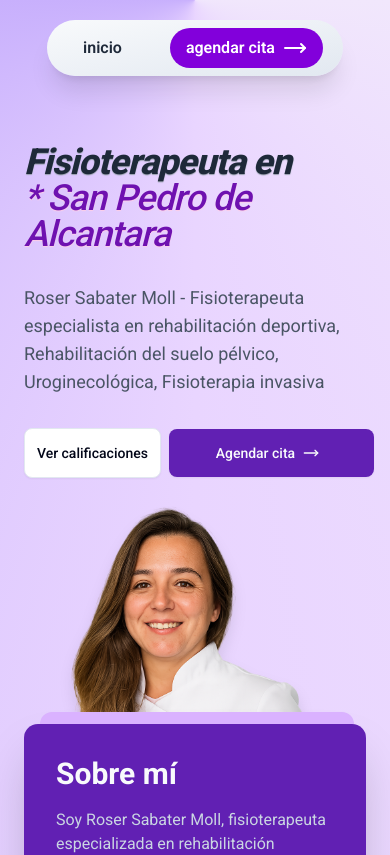
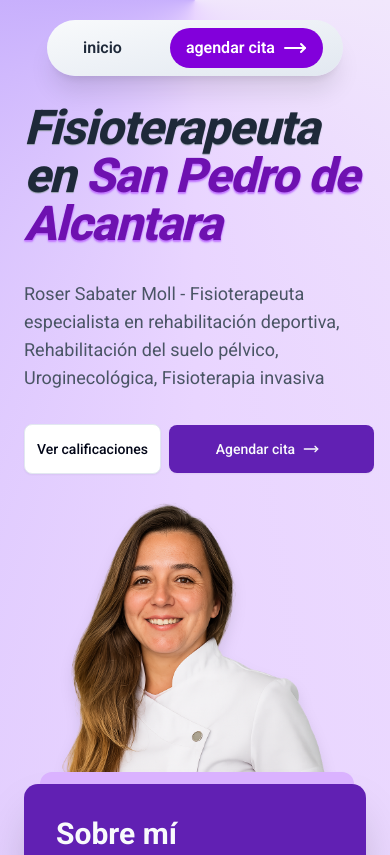
Before and after one commit to Alejopizarro/fisio-roser, a Next.js app: page / in a window 390 px wide. Shown: the top 855 px of the page. Built offline with nearby package versions, Linux system fonts and the light colour scheme.

Commit message:
refactoring about-me & hero

```diff
--- a/components/about-me.tsx
+++ b/components/about-me.tsx
@@ -3,7 +3,7 @@ import { Medal, MessageCircle, Star } from "lucide-react";
 
 const AboutMe = () => {
   return (
-    <div className="-translate-y-24 sm:-translate-y-8 xl:-translate-y-10 2xl:-translate-y-12 z-100 relative flex flex-col-reverse lg:flex-row items-center bg-primary rounded-xl rounded-bl-4xl shadow-2xl text-slate-50 w-full">
+    <div className="-translate-y-8 xl:-translate-y-10 2xl:-translate-y-12 z-100 relative flex flex-col-reverse lg:flex-row items-center bg-primary rounded-xl rounded-bl-4xl shadow-2xl text-slate-50 w-full">
       <div className="absolute z-10 -top-3 left-0 h-3 rounded-t-2xl w-11/12 mx-4 lg:mx-14 shadow-2xl bg-purple-300 pointer-events-none" />
       <Image
         src="/salon-fisio.jpg"
--- a/components/hero.tsx
+++ b/components/hero.tsx
@@ -5,12 +5,12 @@ import { Avatar, AvatarFallback } from "./ui/avatar";
 
 const Hero = () => {
   return (
-    <div className="flex flex-col sm:flex-row items-center justify-center h-full mt-30 max-w-auto max-h-[100vh]">
+    <div className="flex flex-col sm:flex-row items-center justify-center h-full mt-20 max-w-auto max-h-[100vh]">
       <div className="flex flex-col items-start justify-center space-y-8 w-full">
-        <h1 className="text-4xl md:text-6xl 2xl:text-7xl font-extrabold italic text-gray-800 text-shadow-gray-400 text-shadow-xs leading-none tracking-tight">
-          Fisioterapeuta en <br />
-          <span className="text-purple-800 font-medium md:text-5xl 2xl:text-6xl  text-shadow-pink-200 text-shadow-xs">
-            * San Pedro de Alcantara
+        <h1 className="text-5xl md:text-6xl 2xl:text-7xl font-extrabold italic text-gray-800 text-shadow-gray-400 text-shadow-xs leading-none tracking-tight">
+          Fisioterapeuta en <br className="hidden sm:flex" />
+          <span className="text-purple-800 text-shadow-purple-400 text-shadow-sm">
+            San Pedro de Alcantara
           </span>
         </h1>
         <p className="text-lg lg:text-xl max-w-2xl text-gray-600">
```
